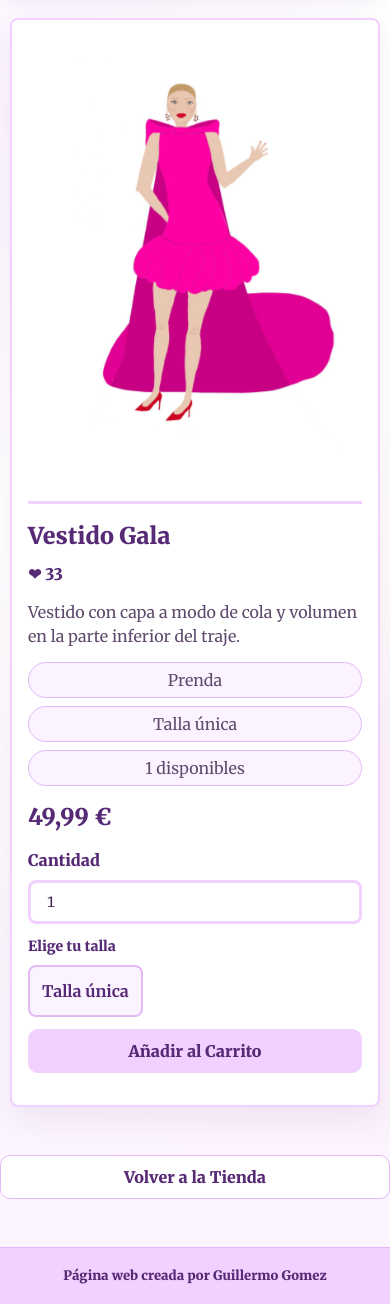
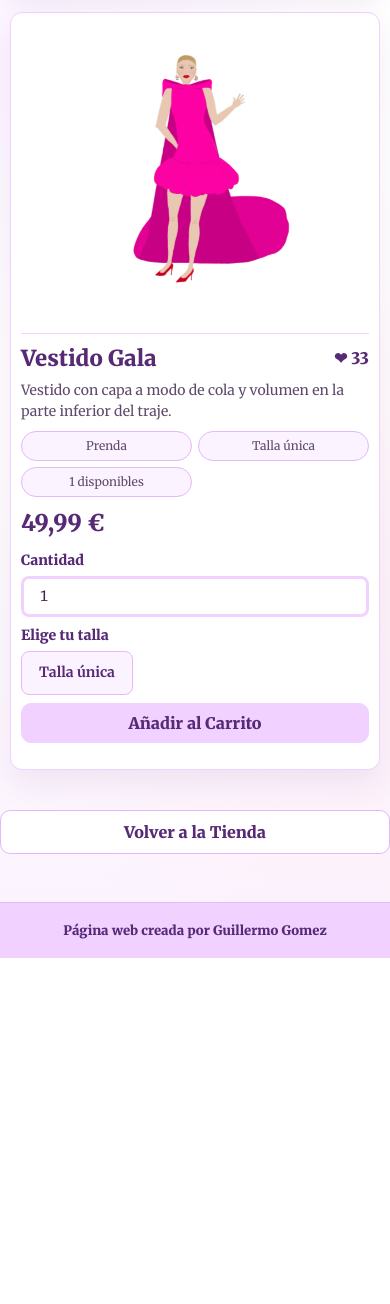
Before and after one commit to guillegomezz8/LuDesings, a Django app: a page that uses templates/base.html in a window 390 px wide. Shown: the part 147-1451 px from the top of the page. After the commit the page ends 1105 px from the top, so only its background shows below. Run offline with Django 4.2, Linux system fonts and the light colour scheme; data comes from the database, SQL or seed files in the repository; data that the repository does not hold is empty; some libraries are stand-ins or nearby versions.

Commit message:
Improve css

```diff
--- a/apps/tienda/templates/tienda/detalle.html
+++ b/apps/tienda/templates/tienda/detalle.html
@@ -120,7 +120,7 @@
 <div class="mt-3 mb-5 text-center pt-2 align-items-center">
     <a href="{% url "diseños" %}" class="contenido lu-btn lu-btn-ghost">Volver a la Tienda</a>
 </div>
-<link rel="stylesheet" href="{% static 'css/pages/diseno_detalle.css' %}" />
+<link rel="stylesheet" href="{% static 'css/pages/diseno_detalle.css' %}?v=compact-detail-3" />
 <script src="{% static 'js/tallas.js' %}" defer></script>
 <script src="https://code.jquery.com/jquery-3.6.0.min.js"></script>
 <script>
--- a/apps/tienda/views/catalogo.py
+++ b/apps/tienda/views/catalogo.py
@@ -1,5 +1,6 @@
 from urllib.parse import quote
 
+from django.core.paginator import Paginator
 from django.db.models import Q
 from django.http import JsonResponse
 from django.shortcuts import get_object_or_404, redirect, render
@@ -44,12 +45,30 @@ def diseños(request):
     else:
         diseños = diseños.order_by('-fecha_subida')
 
+    total_diseños = diseños.count()
+    paginator = Paginator(diseños, 8)
+    page_obj = paginator.get_page(request.GET.get('page'))
+
+    page_query = request.GET.copy()
+    page_query.pop('page', None)
+    page_querystring = page_query.urlencode()
+
+    orden_query = request.GET.copy()
+    orden_query.pop('orden', None)
+    orden_query.pop('page', None)
+    orden_querystring = orden_query.urlencode()
+
     liked_ids = []
     if request.user.is_authenticated:
         liked_ids = list(DisenoLike.objects.filter(usuario=request.user).values_list('diseño_id', flat=True))
 
     return render(request, 'tienda/lista.html',{
-        'diseños': diseños,
+        'diseños': page_obj.object_list,
+        'page_obj': page_obj,
+        'paginator': paginator,
+        'total_diseños': total_diseños,
+        'page_querystring': page_querystring,
+        'orden_querystring': orden_querystring,
         'orden': orden,
         'categoria': categoria,
         'categorias': Diseño.CATEGORIAS,
--- a/static/css/pages/diseno_detalle.css
+++ b/static/css/pages/diseno_detalle.css
@@ -1,15 +1,15 @@
 .detalle-page {
-    padding-top: 24px;
+    padding-top: 18px;
     padding-bottom: 24px;
 }
 
 .detalle-layout {
     border: 2px solid #f1d1ff;
-    border-radius: 8px;
+    border-radius: 12px;
     display: grid;
     grid-template-columns: minmax(280px, 1.05fr) minmax(280px, 0.95fr);
-    gap: 26px;
-    padding: 24px;
+    gap: 22px;
+    padding: 20px;
     align-items: center;
     background: #fff;
     box-shadow: 0 14px 30px rgba(87, 42, 118, 0.08);
@@ -18,7 +18,7 @@
 
 .detalle-media {
     border-right: 3px solid #f1d1ff;
-    padding-right: 26px;
+    padding-right: 22px;
 }
 
 .detalle-media,
@@ -30,7 +30,7 @@
 
 .detalle-img {
     width: 100%;
-    max-height: 620px;
+    max-height: 560px;
     object-fit: contain;
     display: block;
 }
@@ -38,7 +38,7 @@
 .detalle-info {
     display: flex;
     flex-direction: column;
-    gap: 14px;
+    gap: 12px;
 }
 
 .detalle-title-row {
@@ -50,12 +50,15 @@
 
 .detalle-title-row h3 {
     margin: 0;
+    font-size: clamp(24px, 3vw, 32px);
+    line-height: 1.18;
     overflow-wrap: anywhere;
 }
 
 .detalle-desc {
     color: #5f4a6d;
     margin: 0;
+    line-height: 1.55;
 }
 
 .detalle-meta {
@@ -67,13 +70,13 @@
 .detalle-meta span {
     border: 1px solid #e5b9f7;
     border-radius: 999px;
-    padding: 5px 10px;
+    padding: 5px 9px;
     background: #fbf3ff;
     color: #5f4a6d;
 }
 
 .detalle-precio {
-    font-size: 26px;
+    font-size: 24px;
     margin: 0;
 }
 
@@ -123,9 +126,9 @@
 .size-option {
     display: grid;
     place-items: center;
-    min-width: 72px;
-    min-height: 52px;
-    padding: 7px 12px;
+    min-width: 68px;
+    min-height: 48px;
+    padding: 7px 10px;
     border: 2px solid #e5b9f7;
     border-radius: 8px;
     background: #fff;
@@ -216,18 +219,56 @@
 
 @media (max-width: 640px) {
     .detalle-page {
-        padding-top: 18px;
+        padding-top: 12px;
+        padding-bottom: 16px;
     }
 
     .detalle-layout {
-        gap: 18px;
-        padding: 18px;
+        gap: 12px;
+        padding: 12px;
+        border-width: 1px;
+        border-radius: 12px;
     }
 
-    .detalle-title-row,
+    .detalle-media {
+        border-bottom-width: 1px;
+        padding-bottom: 10px;
+    }
+
+    .detalle-img {
+        max-height: 350px;
+    }
+
+    .detalle-info {
+        gap: 9px;
+    }
+
+    .detalle-title-row {
+        align-items: flex-start;
+        flex-direction: row;
+    }
+
     .detalle-admin-actions {
         align-items: stretch;
         flex-direction: column;
+    }
+
+    .detalle-title-row h3 {
+        font-size: 24px;
+    }
+
+    .detalle-desc {
+        font-size: 14px;
+        line-height: 1.5;
+    }
+
+    .detalle-meta {
+        gap: 6px;
+    }
+
+    .detalle-meta span {
+        padding: 5px 8px;
+        font-size: 12px;
     }
 
     .detalle-admin-actions .lu-btn,
@@ -239,19 +280,78 @@
     .detalle-precio {
         font-size: 23px;
     }
+
+    .detalle-carrito-form {
+        gap: 8px;
+    }
+
+    .detalle-tallas legend,
+    .detalle-cantidad .form-label {
+        margin-bottom: 5px;
+        font-size: 14px;
+    }
+
+    .size-options {
+        display: grid;
+        grid-template-columns: repeat(3, minmax(0, 1fr));
+        gap: 6px;
+    }
+
+    .size-option {
+        min-width: 0;
+        min-height: 44px;
+        padding: 7px 8px;
+        border-width: 1px;
+        font-size: 14px;
+    }
+
+    .size-option small {
+        font-size: 10.5px;
+    }
 }
 
 @media (max-width: 520px) {
     .detalle-layout {
-        padding: 16px;
+        padding: 10px;
     }
 
     .detalle-carrito-form {
         grid-template-columns: 1fr;
     }
 
+    .detalle-img {
+        max-height: 300px;
+    }
+
+    .detalle-title-row h3 {
+        font-size: 22px;
+    }
+
+    .detalle-desc {
+        display: -webkit-box;
+        overflow: hidden;
+        -webkit-box-orient: vertical;
+        -webkit-line-clamp: 3;
+    }
+
+    .detalle-meta {
+        display: grid;
+        grid-template-columns: repeat(2, minmax(0, 1fr));
+    }
+
     .detalle-meta span {
-        width: 100%;
         text-align: center;
     }
+
+    .detalle-carrito-form .form-control-lg {
+        min-height: 40px;
+        padding-top: 7px;
+        padding-bottom: 7px;
+    }
+
+    .detalle-carrito-form button {
+        min-height: 40px;
+        padding-top: 8px;
+        padding-bottom: 8px;
+    }
 }
--- a/templates/base.html
+++ b/templates/base.html
@@ -7,7 +7,12 @@
   <title>LuJapon</title>
   <meta charset="utf-8"/>
   <meta name="viewport" content="width=device-width, initial-scale=1.0"/>
-  <link rel="icon" href="{%static 'img/LogoLucia.PNG'%}"/>
+  <meta name="theme-color" content="#fbf3ff"/>
+  <meta name="apple-mobile-web-app-capable" content="yes"/>
+  <meta name="apple-mobile-web-app-title" content="LuJapon"/>
+  <link rel="icon" href="{% static 'img/app-icon-192.png' %}"/>
+  <link rel="apple-touch-icon" href="{% static 'img/app-icon-192.png' %}"/>
+  <link rel="manifest" href="{% static 'site.webmanifest' %}"/>
   <link rel="preconnect" href="https://fonts.googleapis.com">
   <link rel="preconnect" href="https://fonts.gstatic.com" crossorigin>
   <link href="https://fonts.googleapis.com/css2?family=Merriweather:ital,wght@0,300;0,400;0,700;0,900;1,300;1,400;1,700;1,900&display=swap" rel="stylesheet">
```
Also changed, not shown: apps/tienda/templates/tienda/lista.html (+26 -7 lines), static/css/pages/tienda.css (+55 -0 lines), static/img/app-icon-192.png (added), static/img/app-icon-512.png (added), static/site.webmanifest (added).
